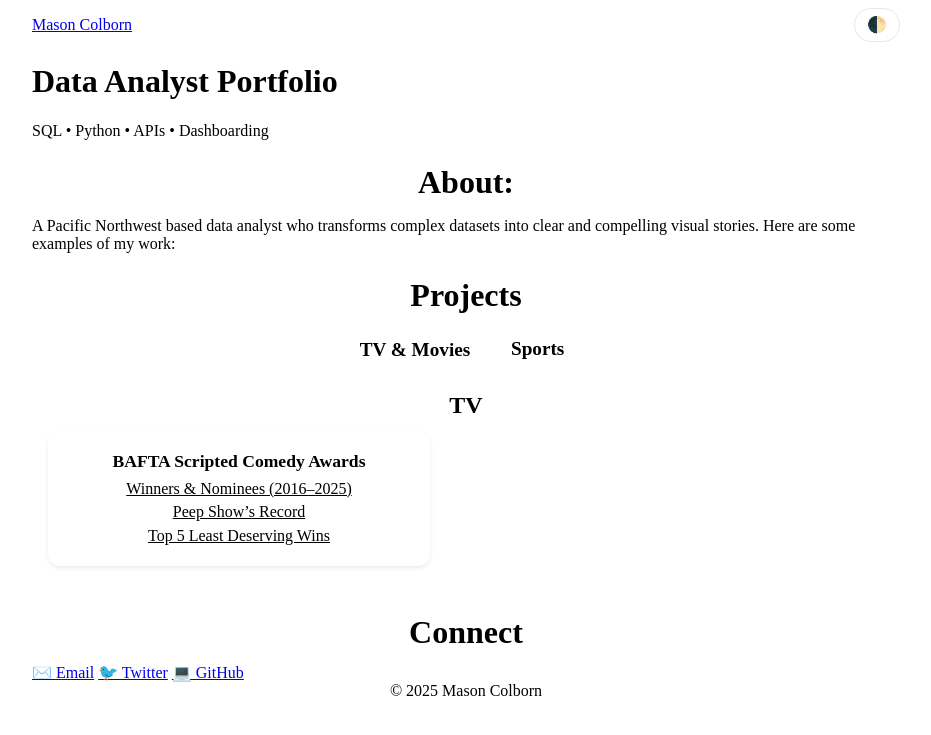
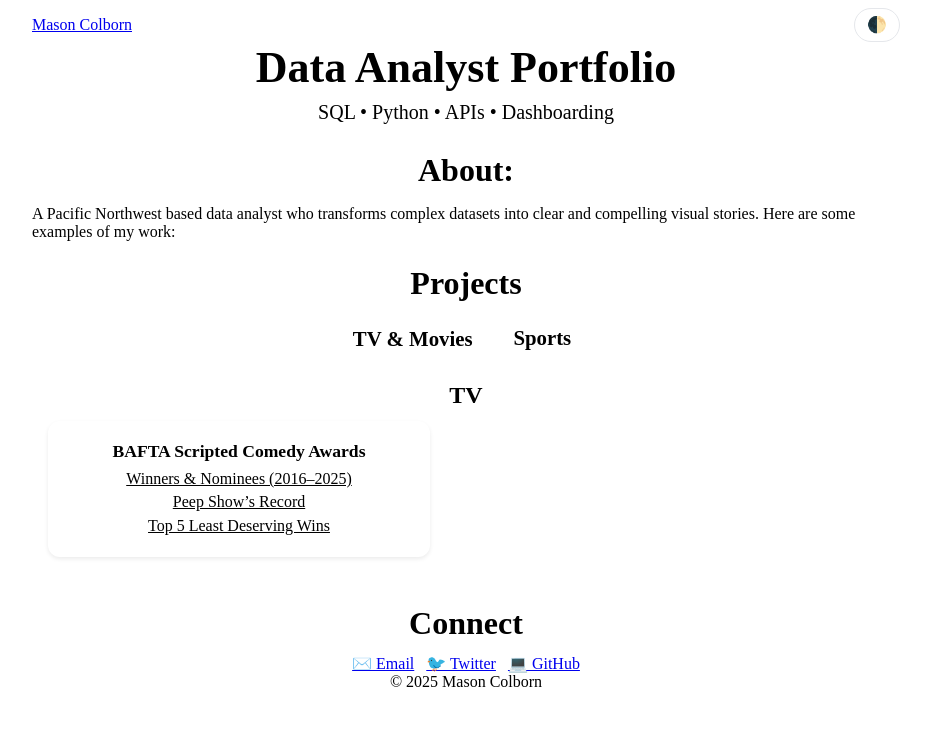
Before and after one commit to relaxedmason/bafta-scripted-comedy-portfolio, a Jekyll site: the page built from index.md, in a window 1280 px wide. Shown: the top 735 px of the page, without its empty margins (174-1105 px from the left). Built offline with Jekyll 4.4.1, drawn with Linux system fonts in a browser that asks for light colours; a script that is not in the unit is left out; our own code applies the rules of GitHub Pages for plain Markdown files.

Commit message:
Update custom.css

```diff
--- a/assets/css/custom.css
+++ b/assets/css/custom.css
@@ -271,3 +271,62 @@ html[data-theme="dark"] pre{
   font-size: 1.1rem;
   margin: .25rem 0 .5rem;
 }
+/* ===== Hero title + subtitle (top of page) ===== */
+#data-analyst-portfolio{
+  text-align: center;
+  font-size: clamp(2rem, 4vw, 2.75rem);  /* bigger, responsive */
+  margin: 0 0 .25rem 0;
+}
+.subtitle{
+  text-align: center;                    /* ensure centered */
+  max-width: 60ch;                       /* nicer line length */
+  margin: .5rem auto 1.75rem;            /* center with auto sides */
+  font-size: clamp(1rem, 2.2vw, 1.25rem);
+}
+
+/* ===== Section titles (About / Projects / Connect) ===== */
+#about h2, #projects h2, #contact h2{
+  text-align: center;
+  font-size: 2rem;
+  margin: 1.5rem 0 .75rem;
+}
+
+/* ===== Center the project links in cards ===== */
+.card{ text-align: center; }
+.card ul{
+  list-style: none;
+  padding: 0;
+  margin: .5rem 0 0;
+  text-align: center;                    /* anchor text centered */
+}
+.card li{ margin: .35rem 0; }
+.card a{ display: inline-block; }        /* keeps long links neatly centered */
+
+/* ===== Tabs (TV & Movies / Sports) bigger + centered ===== */
+.tabs{ text-align: center; }
+.tabs label{
+  font-size: 1.2rem;
+  padding: .5rem .9rem;
+}
+@media (min-width: 720px){
+  .tabs label{ font-size: 1.3rem; }
+}
+
+/* ===== Inside each tab: h3 like “TV”, “Baseball” ===== */
+.tab-content h3{
+  text-align: center;
+  font-size: 1.5rem;
+  margin: .5rem 0 .75rem;
+}
+
+/* ===== Social buttons row (Email / Twitter / GitHub) ===== */
+#contact .social-links{
+  display: flex;
+  justify-content: center;               /* center row */
+  align-items: center;
+  gap: .75rem;
+  text-align: center;                    /* belt + suspenders */
+}
+#contact .social-links a{
+  display: inline-block;                 /* tidy centering of buttons */
+}
```
